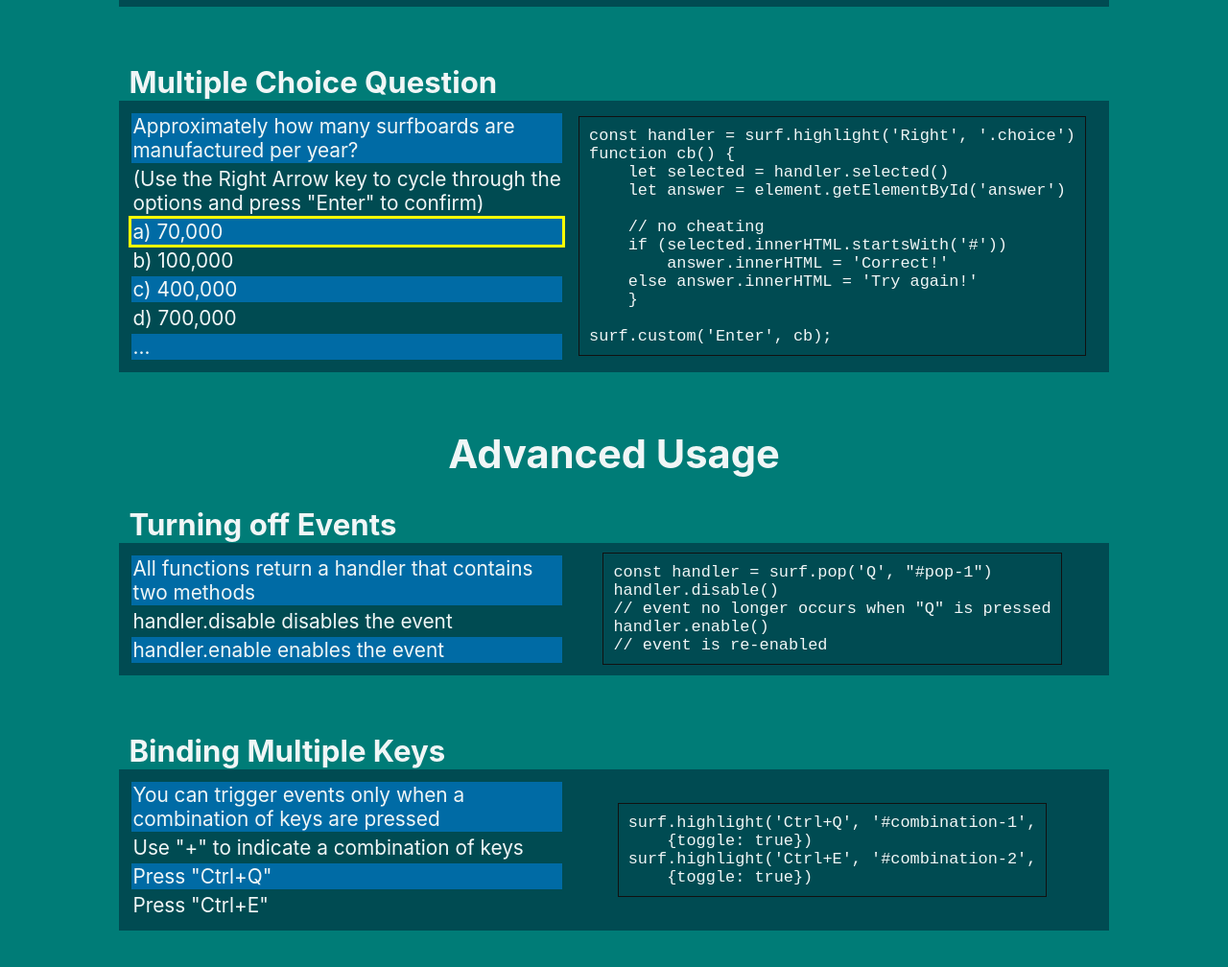
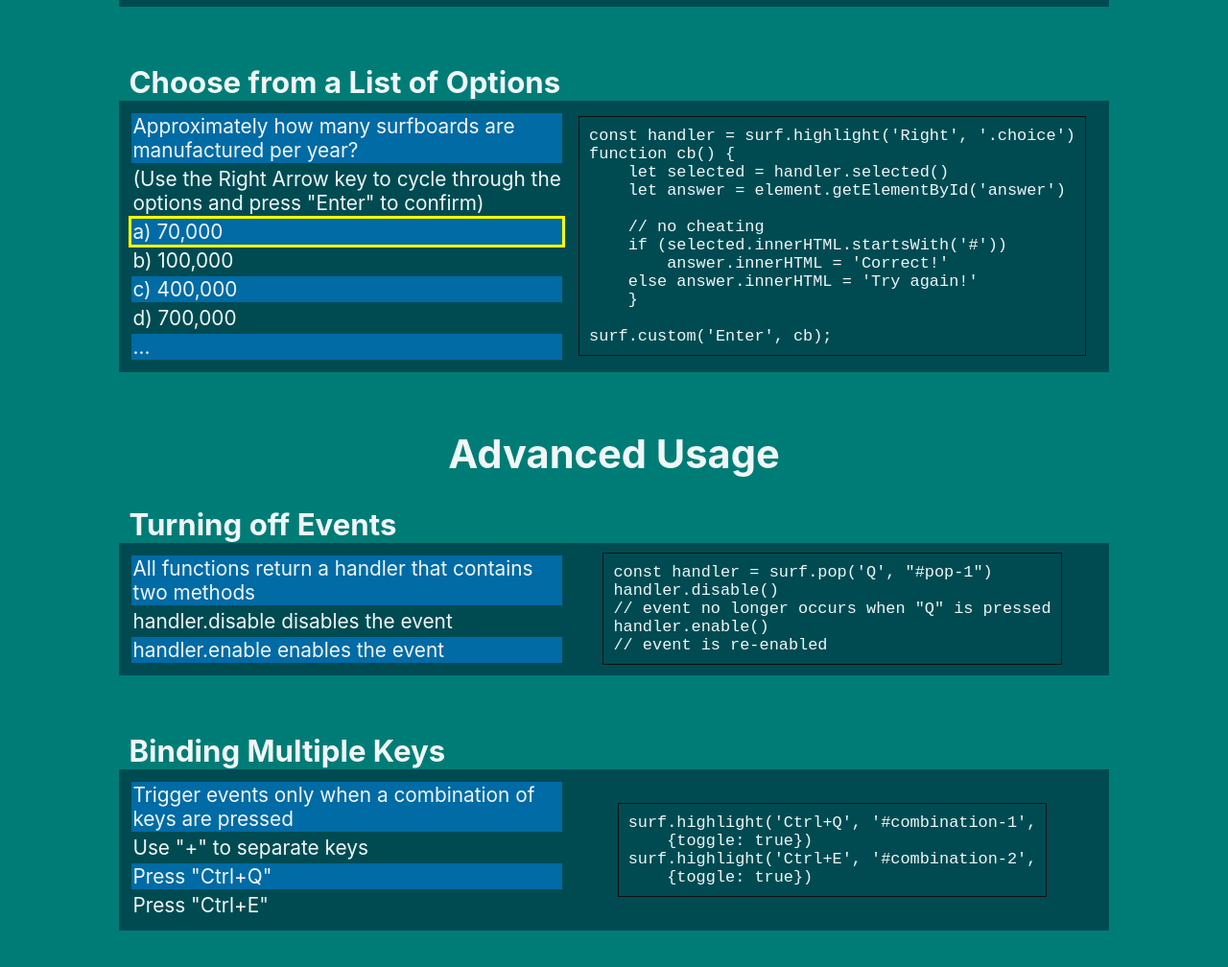
Before and after one commit to Chr1stopherMa/Surfboard.js, a website: page pub/examples.html in a window 1280 px wide. Shown: the part 3879-4887 px from the top of the page at 96% size. Drawn offline with Linux system fonts and the light colour scheme.

Commit message:
Update examples

```diff
--- a/pub/examples.html
+++ b/pub/examples.html
@@ -160,7 +160,7 @@ surf.custom('.', notify)</pre>
     </div>
 
 
-        <div class="sub-heading">Multiple Choice Question</div>
+        <div class="sub-heading">Choose from a List of Options</div>
         <div class="flex-block">
             <div class="element-container">
                 <div class="pop pop-1">
@@ -208,8 +208,8 @@ handler.enable()
         <div class="sub-heading">Binding Multiple Keys</div>
         <div class="flex-block">
             <div class="element-container">
-                <div class="pop pop-1">You can trigger events only when a combination of keys are pressed</div>
-                <div class="pop pop-2">Use "+" to indicate a combination of keys</div>
+                <div class="pop pop-1">Trigger events only when a combination of keys are pressed</div>
+                <div class="pop pop-2">Use "+" to separate keys</div>
                 <div id="combination-1" class="pop pop-1">Press "Ctrl+Q"</div>
                 <div id="combination-2" class="pop pop-2">Press "Ctrl+E"</div>
             </div>
```
